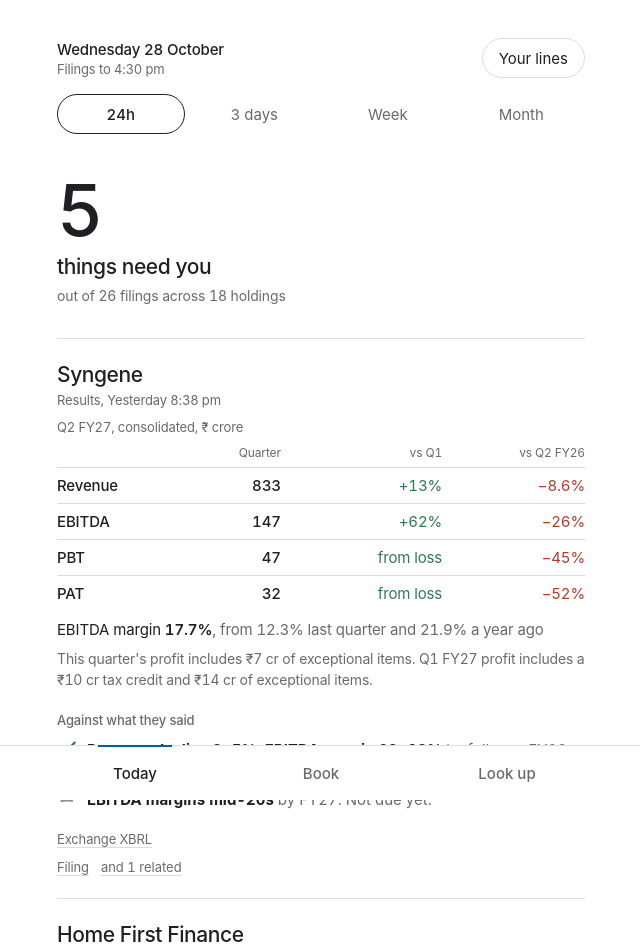
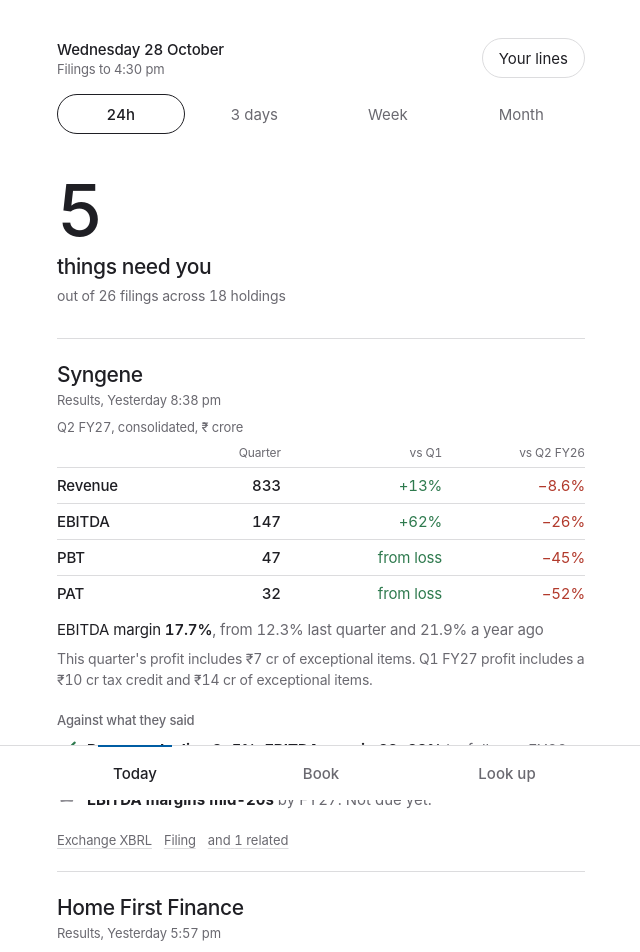
Before and after one commit to vedant-22/finn, a React (Vite) app in the folder web/: page / in a window 1280 px wide. Shown: the top 952 px of the page, without its empty margins (319-959 px from the left). Built offline with nearby package versions, Linux system fonts and the light colour scheme; a web font is replaced by a local one.

Commit message:
Put sources on one line

```diff
--- a/web/src/Today.tsx
+++ b/web/src/Today.tsx
@@ -97,6 +97,9 @@ function StoryCard({ s, name, asof, openCompany }: { s: Story; name: string; aso
         : f.people?.length ? <PeopleBlock f={f} />
           : <p className="line">{f.pct_rev != null ? stop(f.line || tidySubject(f.subject)) : f.line || tidySubject(f.subject)}{f.pct_rev != null && <span className="size"> {sizeWords(f)}</span>}</p>}
       <footer className="card-foot">
+        {/* Results cite the exchange's data file first, on the same line as the filing */}
+        {f.results?.source?.xbrl && <Src href={f.results.source.xbrl}>Exchange XBRL</Src>}
+        {/\.pdf$/i.test(f.results?.source?.pdf || '') && <Src href={f.results!.source.pdf}>Results PDF</Src>}
         <Src href={f.url}>Filing</Src>
         {others.length > 0 && <button className="src rel-toggle" aria-expanded={rel} onClick={() => setRel(!rel)}>
           {rel ? 'Hide' : 'and'} {others.length} related</button>}
@@ -173,8 +176,6 @@ function ResultsBlock({ f, symbol, openCompany }: { f: any; symbol: string; open
           ))}
         </div>
       )}
-      <p className="src-line"><Src href={r.source.xbrl}>Exchange XBRL</Src>{/\.pdf$/i.test(r.source.pdf || '') && <> <Src href={r.source.pdf}>Results PDF</Src></>}
-</p>
     </div>
   )
 }
--- a/web/src/styles.css
+++ b/web/src/styles.css
@@ -61,7 +61,7 @@ blockquote { margin: 0; }
 .meta { font-size: 13px; line-height: 18px; color: var(--ink-2); }
 .line { margin: 8px 0 0; font: 16px/22px var(--serif); letter-spacing: 0; }
 .size { color: var(--ink-2); }
-.card-foot { display: flex; gap: 12px; align-items: baseline; margin-top: 10px; font-size: 13px; line-height: 18px; }
+.card-foot { display: flex; flex-wrap: wrap; gap: 4px 12px; align-items: baseline; margin-top: 10px; font-size: 13px; line-height: 18px; }
 .src { color: var(--ink-2); text-decoration: underline; text-decoration-color: var(--rule); text-underline-offset: 3px; font-size: 13px; }
 .src:hover { color: var(--ink); }
 .rel-toggle { min-height: 32px; margin: -7px 0; }
@@ -84,8 +84,6 @@ blockquote { margin: 0; }
 .against h4, .ledger-detail h4 { font-size: 13px; font-weight: 500; color: var(--ink-2); margin-bottom: 4px; }
 .word-row { display: grid; grid-template-columns: 22px 1fr; gap: 8px; align-items: start; padding: 4px 0; min-height: 36px; width: 100%; }
 .word-row .mark { margin-top: 1px; }
-.src-line { margin: 10px 0 0; font-size: 12px; line-height: 17px; display: flex; flex-wrap: wrap; gap: 4px 12px; }
-.src-line .sub { width: 100%; }
 
 /* people */
 .people { list-style: none; padding: 0; margin: 8px 0 0; display: grid; gap: 10px; }
```
Also changed, not shown: 1 other file (tests, documents, lock files or other folders).
